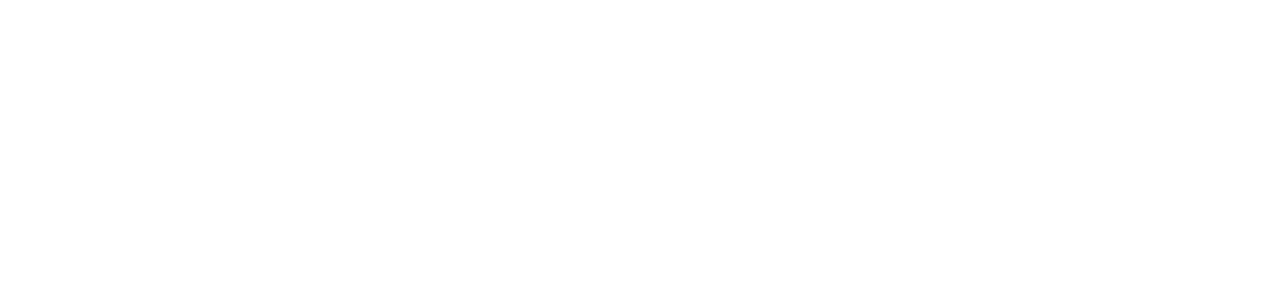
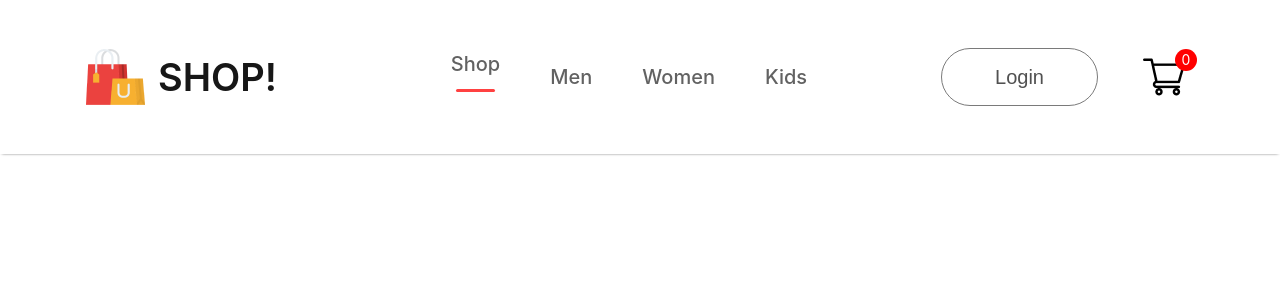
Before and after one commit to zizua/e-commerce, a React (Create React App) app in the folder frontend/: page / in a window 1280 px wide. Shown: the top 300 px of the page. Built offline with nearby package versions, Linux system fonts and the light colour scheme.

Commit message:
4. create & setup basic navbar with logo and icon

```diff
--- a/frontend/src/Components/Navbar/Navbar.css
+++ b/frontend/src/Components/Navbar/Navbar.css
@@ -0,0 +1,83 @@
+.navbar {
+    display: flex;
+    justify-content: space-around;
+    padding: 16px;
+    box-shadow: 0 1px 3px -2px black;
+}
+
+.nav-logo {
+    display: flex;
+    align-items: center;
+    gap: 10px;
+}
+
+.nav-logo p {
+    color: #171717;
+    font-size: 38px;
+    font-weight: 600;
+}
+
+.nav-menu {
+    display: flex;
+    align-items: center;
+    list-style: none;
+    gap: 50px;
+    color: #626262;
+    font-size: 20px;
+    font-weight: 500;
+}
+
+.nav-menu li {
+    display: flex;
+    flex-direction: column;
+    align-items: center;
+    justify-content: center;
+    gap: 3px;
+    cursor: pointer;
+}
+
+.nav-menu hr {
+    border: none;
+    width: 80%;
+    height: 3px;
+    border-radius: 10px;
+    background: #FF4141;
+}
+
+.nav-login-cart {
+    display: flex;
+    align-items: center;
+    gap: 45px;
+}
+
+.nav-login-cart button {
+    width: 157px;
+    height: 58px;
+    outline: none;
+    border: 1px solid #7a7a7a;
+    border-radius: 75px;
+    color: #515151;
+    font-size: 20px;
+    font-weight: 500;
+    background: white;
+    cursor: pointer;
+}
+
+.nav-login-cart button:active {
+    background: #f3f3f3;
+}
+
+.nav-cart-count {
+    display: flex;
+    justify-content: center;
+    align-items: center;
+    margin-top: -35px;
+    margin-left: -55px;
+    border-radius: 11px;
+    font-size: 14px;
+    background-color: red;
+    color: white;
+    width: 22px;
+    height: 22px;
+
+}
--- a/frontend/src/Components/Navbar/Navbar.jsx
+++ b/frontend/src/Components/Navbar/Navbar.jsx
@@ -1,10 +1,26 @@
 import React from 'react'
 import './Navbar.css'
+import logo from '../Assets/logo.png'
+import cart_icon from '../Assets/cart_icon.png'
 
 const Navbar = () => {
   return (
     <div className='navbar'>
-
+      <div className="nav-logo">
+        <img src={logo} alt="" />
+        <p>SHOP!</p>
+      </div>
+      <ul className="nav-menu">
+        <li>Shop <hr /></li>
+        <li>Men</li>
+        <li>Women</li>
+        <li>Kids</li>
+      </ul>
+      <div className="nav-login-cart">
+        <button>Login</button>
+        <img src={cart_icon} alt="" />
+        <div className="nav-cart-count">0</div>
+      </div>
     </div>
   )
 }
```
